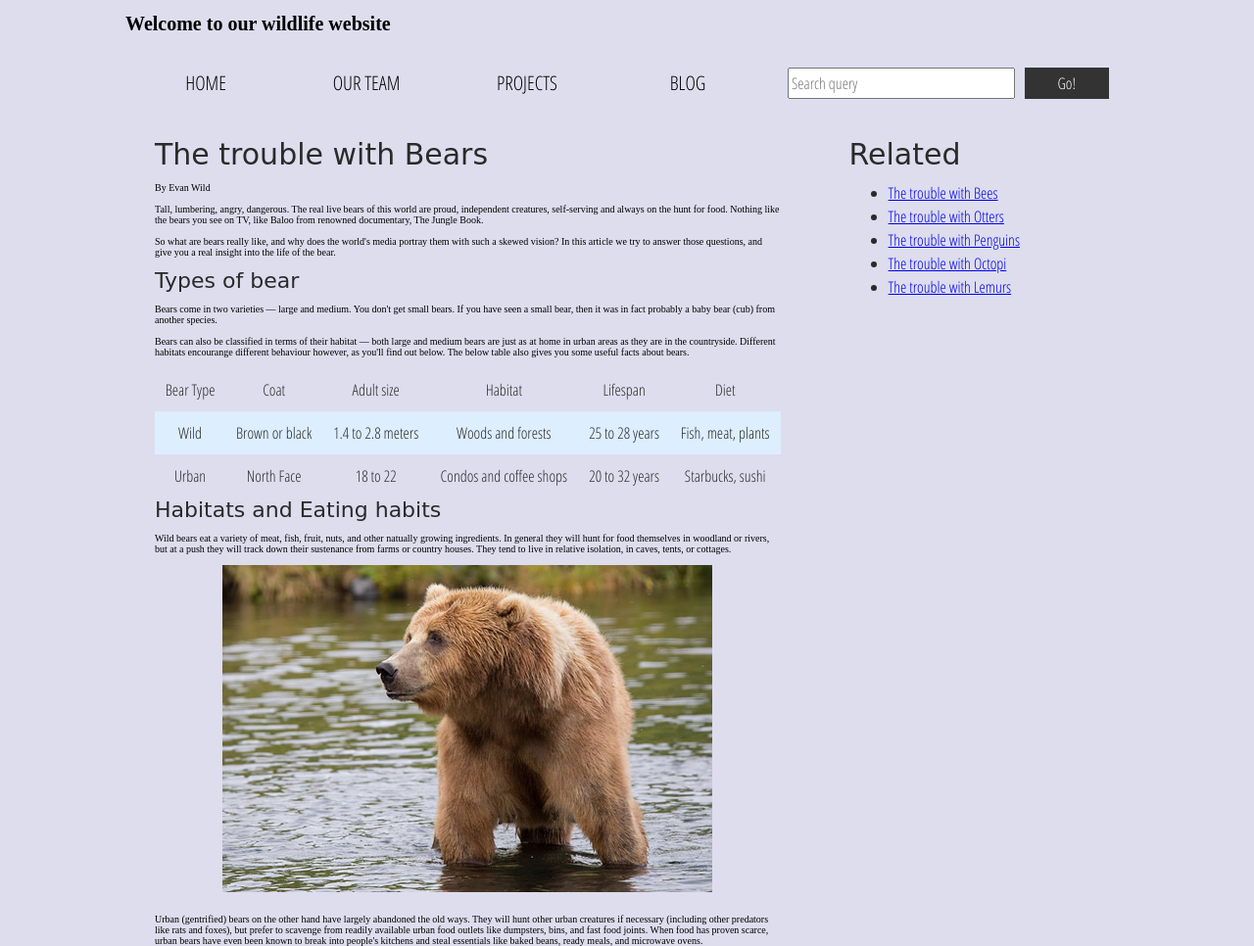
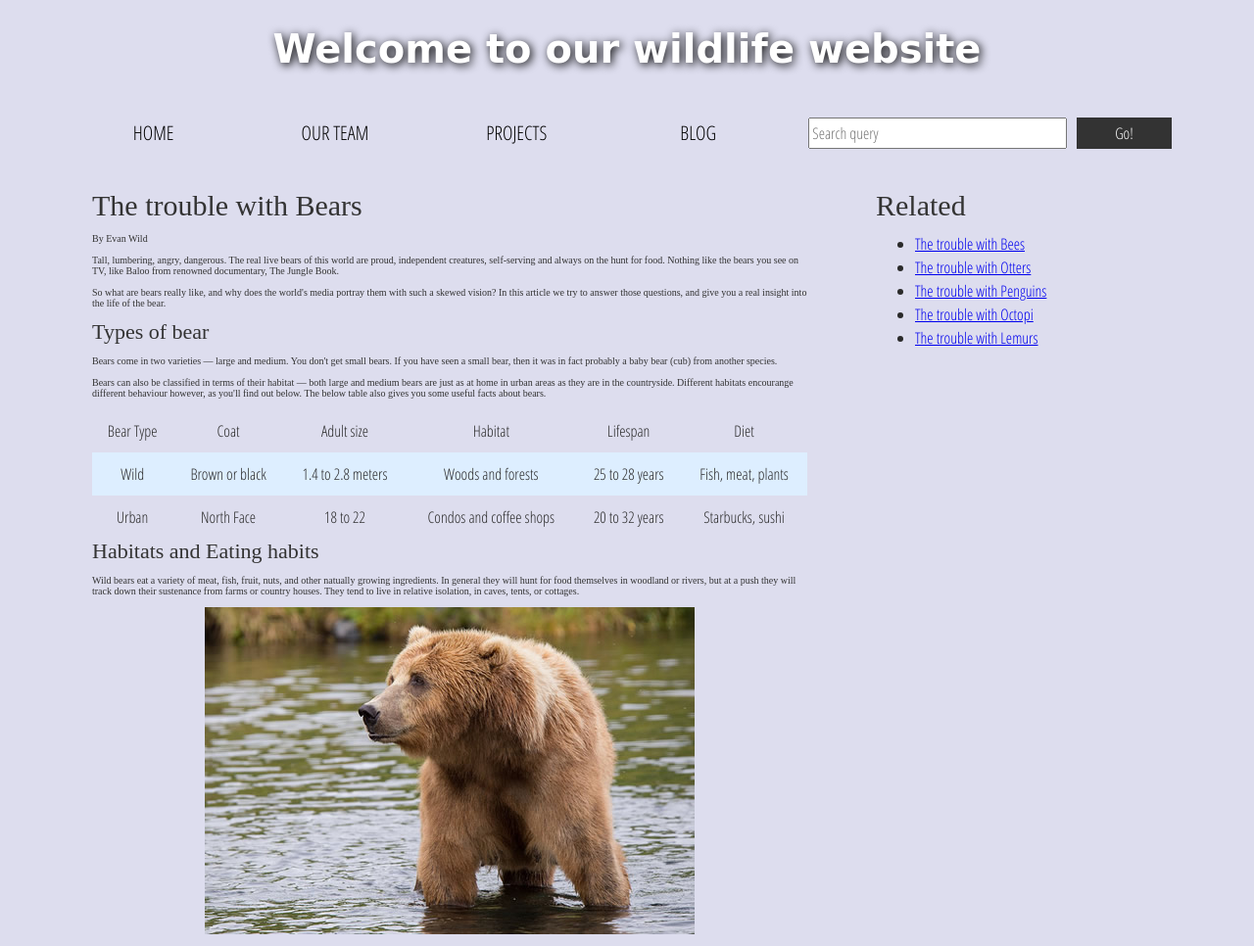
Before and after one commit to kanissank/kanissank.github.io, a plain HTML site: page lab5/assessment-files/assessment-files/index.html in a window 1280 px wide. Shown: the top 966 px of the page at 98% size. Drawn offline with Linux system fonts and the light colour scheme; a web font is replaced by a local one.

Commit message:
Update style.css

```diff
--- a/lab5/assessment-files/assessment-files/style.css
+++ b/lab5/assessment-files/assessment-files/style.css
@@ -11,17 +11,25 @@ html {
 }
 
 body {
-  width: 80%;
-  min-width: 1024px;
+  width: 90%;
+  min-width: 320px;
   margin: 0 auto;
+  color: #333;
 }
 
 /* || typography */
 
-font[size="7"], font[size="6"], font[size="5"] {
+h1, h2, h3 {
   font-family: 'Sonsie One', cursive;
   color: #2a2a2a;
 }
+h1 {
+  font-size: 4rem;
+  text-align: center;
+  color: white;
+  text-shadow: 2px 2px 10px black;
+}
+
 
 p, input, li, table, label {
   font-family: 'Open Sans Condensed', sans-serif;
```
